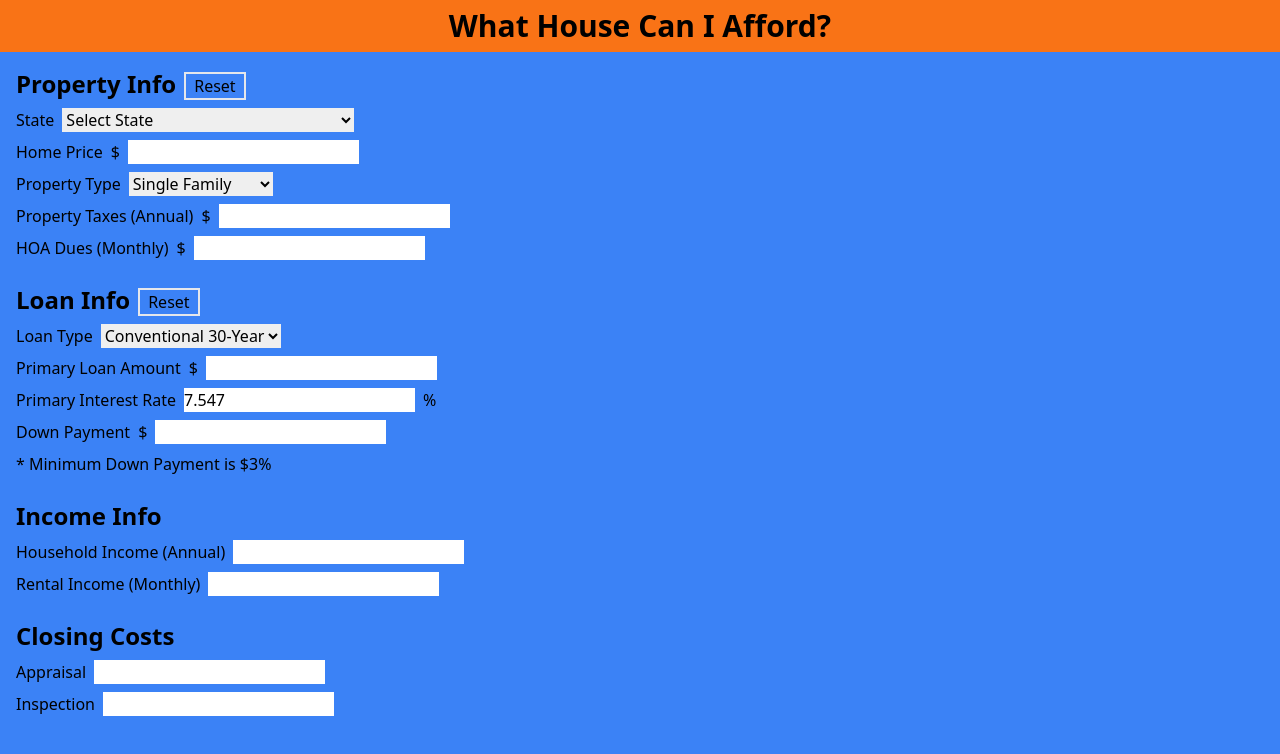
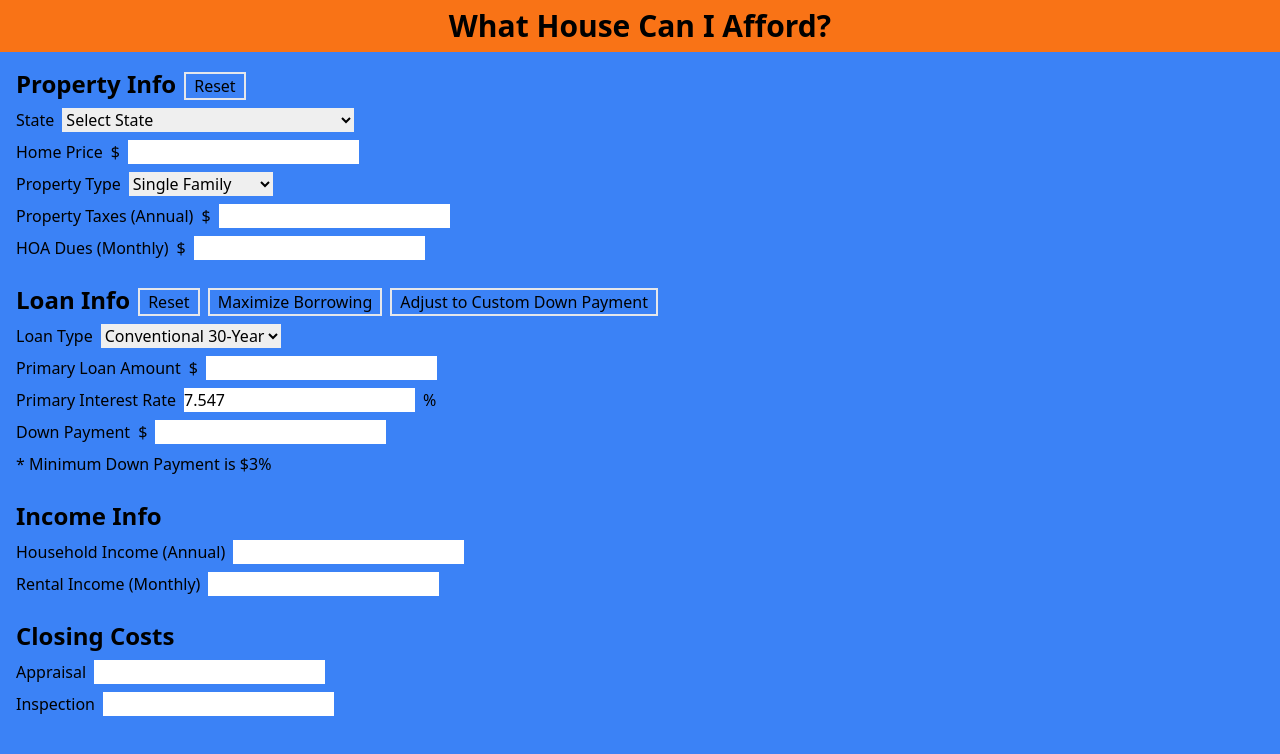
Before and after one commit to samueltanner/mortgage_app, a Next.js app: page / in a window 1280 px wide. Shown: the top 754 px of the page. Built offline with nearby package versions, Linux system fonts and the light colour scheme.

Commit message:
cleaning up maximize borrowing logic

```diff
--- a/src/components/LoanInfoCard.tsx
+++ b/src/components/LoanInfoCard.tsx
@@ -20,6 +20,8 @@ interface Props {
   FHALoanAmount: string
   primaryInterestRate: number
   propertyType: number
+  piggyBackLoanAmount: string
+  setPiggyBackLoanAmount: (value: string) => void
 }
 
 export const LoanInfoCard = ({
@@ -42,22 +44,24 @@ export const LoanInfoCard = ({
   FHALoanAmount,
   setConventionalLoanLimit,
   propertyType,
+  piggyBackLoanAmount,
+  setPiggyBackLoanAmount,
 }: Props) => {
   useEffect(() => {
     resetLoanVars()
-  }, [homePrice, propertyType])
+  }, [homePrice, propertyType, loanType])
 
-  useEffect(() => {
-    maximizeLoan()
-  }, [loanType])
+  // useEffect(() => {
+  //   maximizeLoan()
+  // }, [loanType])
 
   const resetLoanVars = () => {
-    console.log('reset')
     setPrimaryLoanAmount('')
     setFHALoanAmount('0')
+    setPiggyBackLoanAmount('')
     setDownPayment('')
     setPrimaryInterestRate(7.547)
-    setLoanType('conventional')
+    // setLoanType('conventional')
   }
 
   const cleanDownPayment = getCleanNumber(downPayment)
@@ -65,14 +69,73 @@ export const LoanInfoCard = ({
   const cleanPrimaryLoanAmount = getCleanNumber(primaryLoanAmount)
   const cleanFHALoanAmount = getCleanNumber(FHALoanAmount)
   const cleanMinDownPayment =
-    cleanHomePrice * (loanType === 'conventional' ? 0.03 : 0.035)
+    cleanHomePrice *
+    (loanType === 'conventional' ? 0.03 : loanType === 'fha' ? 0.035 : 0.1)
   const loanLimit =
-    loanType === 'conventional'
+    loanType === 'conventional' || loanType === 'piggyback'
       ? conventionalLoanLimit
       : loanType === 'fha'
       ? FHALoanLimit
       : 0
   const houseLoanLimitDiff = cleanHomePrice - (loanLimit || 0)
+  const cleanPiggyBackLoanAmount = getCleanNumber(piggyBackLoanAmount)
+
+  const piggyBackImpossible = () => {
+    return cleanHomePrice < cleanHomePrice * 0.1 + conventionalLoanLimit
+  }
+
+  const jumboImpossible = () => {
+    return cleanHomePrice <= conventionalLoanLimit
+  }
+
+  const maximizeBorrowing = () => {
+    if (cleanHomePrice <= loanLimit) {
+      setDownPayment(handlePriceChange(cleanMinDownPayment.toString()))
+      setPrimaryLoanAmount(
+        handlePriceChange((cleanHomePrice - cleanMinDownPayment).toString()),
+      )
+      return
+    }
+
+    if (cleanHomePrice < loanLimit) {
+      return console.log('affordable house you got there')
+    }
+
+    if (loanType === 'jumbo') {
+      setDownPayment(handlePriceChange(cleanMinDownPayment.toString()))
+      setPrimaryLoanAmount(
+        handlePriceChange((cleanHomePrice - cleanMinDownPayment).toString()),
+      )
+      return
+    }
+
+    if (loanType === 'piggyback') {
+      const piggyback = cleanHomePrice - loanLimit - cleanHomePrice * 0.1
+      setDownPayment(handlePriceChange(cleanMinDownPayment.toString()))
+      setPrimaryLoanAmount(handlePriceChange((loanLimit || 0).toString()))
+      setPiggyBackLoanAmount(handlePriceChange(piggyback.toString()))
+    }
+
+    console.log('hi')
+    setDownPayment(
+      handlePriceChange(
+        (cleanHomePrice > loanLimit
+          ? cleanHomePrice - loanLimit
+          : cleanMinDownPayment
+        )
+          .toFixed()
+          .toString(),
+      ),
+    )
+    setPrimaryLoanAmount(
+      handlePriceChange(
+        (cleanHomePrice > loanLimit
+          ? loanLimit
+          : loanLimit - cleanHomePrice
+        ).toString(),
+      ),
+    )
+  }
 
   const downPaymentTooLow = () => {
     if (loanType === 'conventional') {
@@ -84,32 +147,41 @@ export const LoanInfoCard = ({
   }
 
   const salesPriceNotMet = () => {
-    if (loanType === 'conventional') {
-      return cleanDownPayment + cleanPrimaryLoanAmount !== cleanHomePrice
-    }
-    if (loanType === 'fha') {
-      return cleanDownPayment + cleanFHALoanAmount !== cleanHomePrice
-    }
+    return (
+      cleanDownPayment + cleanPrimaryLoanAmount + cleanPiggyBackLoanAmount !==
+      cleanHomePrice
+    )
   }
 
   const maximizeLoan = () => {
     if (!homePrice) return
 
+    if (loanType === 'piggyback') {
+      setPrimaryLoanAmount(handlePriceChange((loanLimit || 0).toString()))
+      setDownPayment(handlePriceChange((cleanHomePrice * 0.1).toString()))
+      return
+    }
+
     if (cleanHomePrice < loanLimit) {
+      console.log('1')
       setPrimaryLoanAmount(
         handlePriceChange((cleanHomePrice - cleanMinDownPayment).toString()),
       )
-      setDownPayment(handlePriceChange(cleanMinDownPayment.toString()))
+      setDownPayment(
+        handlePriceChange(cleanMinDownPayment.toFixed().toString()),
+      )
       return
     }
 
     if (houseLoanLimitDiff > cleanMinDownPayment) {
+      console.log('2', houseLoanLimitDiff, cleanMinDownPayment)
       setPrimaryLoanAmount(handlePriceChange((loanLimit || 0).toString()))
       setDownPayment(handlePriceChange(houseLoanLimitDiff.toString()))
       return
     }
 
     if (houseLoanLimitDiff < cleanMinDownPayment) {
+      console.log('3')
       setDownPayment(handlePriceChange(cleanMinDownPayment.toString()))
       setPrimaryLoanAmount(
         handlePriceChange((cleanHomePrice - cleanDownPayment).toString()),
@@ -119,6 +191,17 @@ export const LoanInfoCard = ({
   }
 
   const adjustLoanValueBasedOnDownPayment = () => {
+    if (loanType === 'piggyback') {
+      console.log('here2')
+      setDownPayment(handlePriceChange((cleanHomePrice * 0.1).toString()))
+      setPiggyBackLoanAmount(
+        handlePriceChange(
+          (cleanHomePrice - cleanDownPayment - loanLimit).toString(),
+        ),
+      )
+      return
+    }
+
     if (downPaymentTooLow()) return maximizeLoan()
     const newLoanAmount = cleanHomePrice - cleanDownPayment
 
@@ -126,19 +209,43 @@ export const LoanInfoCard = ({
   }
 
   const loanOptimized = () => {
-    if (loanType === 'conventional') {
-      return cleanHomePrice - cleanPrimaryLoanAmount - cleanDownPayment === 0
-    }
+    return (
+      cleanHomePrice -
+        cleanPrimaryLoanAmount -
+        cleanDownPayment -
+        cleanPiggyBackLoanAmount ===
+      0
+    )
   }
 
   const loanMaximized = () => {
-    if (loanType === 'conventional') {
     return (
-        cleanPrimaryLoanAmount === conventionalLoanLimit
-
-        //|| cleanHomePrice - cleanMinDownPayment === cleanPrimaryLoanAmount
+      cleanPrimaryLoanAmount === loanLimit ||
+      cleanHomePrice - cleanMinDownPayment === cleanPrimaryLoanAmount
     )
   }
+
+  const optimizeDownPayment = () => {
+    console.log('here0')
+    const optimizeDownPayment = cleanHomePrice - cleanPrimaryLoanAmount
+
+    if (
+      optimizeDownPayment < cleanMinDownPayment ||
+      cleanHomePrice > cleanPrimaryLoanAmount ||
+      cleanPrimaryLoanAmount > loanLimit
+    ) {
+      console.log('here')
+      maximizeLoan()
+      return
+    }
+
+    setDownPayment(handlePriceChange(optimizeDownPayment.toString()))
+  }
+
+  const downPaymentOptimized = () => {
+    return (
+      cleanDownPayment >= Math.floor(cleanMinDownPayment) && loanOptimized()
+    )
   }
 
   return (
@@ -153,6 +260,17 @@ export const LoanInfoCard = ({
         >
           Reset
         </button>
+        <button
+          className="border-2 px-2 mt-1"
+          onClick={() => {
+            maximizeBorrowing()
+          }}
+        >
+          Maximize Borrowing
+        </button>
+        <button className="border-2 px-2 mt-1" onClick={() => {}}>
+          Adjust to Custom Down Payment
+        </button>
       </span>
       <span className="flex gap-2">
         <label htmlFor="loanType">Loan Type</label>
@@ -163,13 +281,17 @@ export const LoanInfoCard = ({
         >
           <option value="conventional">Conventional 30-Year</option>
           <option value="fha">FHA</option>
-          <option value="piggyback">Piggyback</option>
-          <option value="jumbo">Jumbo</option>
+          <option value="piggyback" disabled={piggyBackImpossible()}>
+            Piggyback
+          </option>
+          <option value="jumbo" disabled={jumboImpossible()}>
+            Jumbo
+          </option>
         </select>
       </span>
-      {['conventional', 'piggyback'].includes(loanType) && (
+      {['conventional', 'piggyback', 'jumbo'].includes(loanType) && (
         <>
-          {conventionalLoanLimit && (
+          {loanType !== 'jumbo' && conventionalLoanLimit && (
             <span className="flex gap-2">
               <label htmlFor="conventionalLoanLimit">
                 Conventional Loan Limit
@@ -192,16 +314,6 @@ export const LoanInfoCard = ({
                 setPrimaryLoanAmount(handlePriceChange(e.target.value))
               }}
             />
-            {!loanMaximized() && homePrice && conventionalLoanLimit && (
-              <button
-                className="border-2 px-2"
-                onClick={() => {
-                  maximizeLoan()
-                }}
-              >
-                Maximize Loan
-              </button>
-            )}
           </span>
           <span className="flex gap-2">
             <label htmlFor="primaryInterestRate">Primary Interest Rate</label>
@@ -230,16 +342,6 @@ export const LoanInfoCard = ({
                 setPrimaryLoanAmount(handlePriceChange(e.target.value))
               }}
             />
-            {!loanMaximized() && homePrice && conventionalLoanLimit && (
-              <button
-                className="border-2 px-2"
-                onClick={() => {
-                  maximizeLoan()
-                }}
-              >
-                Maximize Loan
-              </button>
-            )}
           </span>
           <span className="flex gap-2">
             <label>FHA Interest Rate</label>
@@ -252,6 +354,26 @@ export const LoanInfoCard = ({
         </>
       )}
       {loanType === 'piggyback' && (
+        <>
+          <span className="flex gap-2">
+            <label>Piggyback Loan Amount</label>
+            $
+            <input
+              value={piggyBackLoanAmount}
+              // placeholder={piggybackInterestRate.toString()}
+              onChange={(e) =>
+                setPiggyBackLoanAmount(handlePriceChange(e.target.value))
+              }
+            />
+            <p>
+              {(
+                (getCleanNumber(piggyBackLoanAmount) /
+                  getCleanNumber(homePrice)) *
+                100
+              ).toFixed(2)}
+              % of Home Price
+            </p>
+          </span>
           <span className="flex gap-2">
             <label>Piggyback Interest Rate</label>
             <input
@@ -260,6 +382,7 @@ export const LoanInfoCard = ({
             />
             %
           </span>
+        </>
       )}
       <span className="flex gap-2">
         <label htmlFor="downPayment">Down Payment</label>
@@ -301,9 +424,8 @@ export const LoanInfoCard = ({
           </p>
         )}
         {salesPriceNotMet() && <p>* Loan Amount + Down Payment ≠ Home Price</p>}
-        {cleanPrimaryLoanAmount > (conventionalLoanLimit || 0) && (
-          <p>* Loan Amount cannot exceed Loan Limit</p>
-        )}
+        {cleanPrimaryLoanAmount > (conventionalLoanLimit || 0) &&
+          loanType !== 'jumbo' && <p>* Loan Amount cannot exceed Loan Limit</p>}
       </div>
 
       {/* <hr className="w-1/2" /> */}
--- a/src/pages/index.tsx
+++ b/src/pages/index.tsx
@@ -11,6 +11,7 @@ export default function Home() {
   const [piggybackInterestRate, setPiggybackInterestRate] =
     useState<number>(9.1)
   const [loanType, setLoanType] = useState<string>('conventional')
+  const [piggyBackLoanAmount, setPiggyBackLoanAmount] = useState<string>('')
   // const [mortgageInsurance, setMortgageInsurance] = useState<boolean>(true)
   const [counties, setCounties] = useState<County[] | undefined>(undefined)
   const [selectedState, setSelectedState] = useState<string | undefined>(
@@ -39,16 +40,30 @@ export default function Home() {
 
   useEffect(() => {
     if (!selectedCounty) return setConventionalLoanLimit(undefined)
-    if (loanType === 'conventional' && propertyType === 1)
+
+
+    if (
+      (loanType === 'conventional' || loanType === 'piggyback' || loanType === 'jumbo') &&
+      propertyType === 1
+    )
       return setConventionalLoanLimit(selectedCounty.gse_1)
 
-    if (loanType === 'conventional' && propertyType === 2)
+    if (
+      (loanType === 'conventional' || loanType === 'piggyback' || loanType === 'jumbo') &&
+      propertyType === 2
+    )
       return setConventionalLoanLimit(selectedCounty.gse_2)
 
-    if (loanType === 'conventional' && propertyType === 3)
+    if (
+      (loanType === 'conventional' || loanType === 'piggyback' || loanType === 'jumbo') &&
+      propertyType === 3
+    )
       return setConventionalLoanLimit(selectedCounty.gse_3)
 
-    if (loanType === 'conventional' && propertyType === 4)
+    if (
+      (loanType === 'conventional' || loanType === 'piggyback' || loanType === 'jumbo') &&
+      propertyType === 4
+    )
       return setConventionalLoanLimit(selectedCounty.gse_4)
 
     if (loanType === 'fha' && propertyType === 1)
@@ -229,6 +244,8 @@ export default function Home() {
               downPayment={downPayment}
               primaryLoanAmount={primaryLoanAmount}
               propertyType={propertyType}
+              piggyBackLoanAmount={piggyBackLoanAmount}
+              setPiggyBackLoanAmount={setPiggyBackLoanAmount}
             />
 
             <div className="flex flex-col gap-2">
```
Lines whose indentation alone changed are shown as unchanged.
